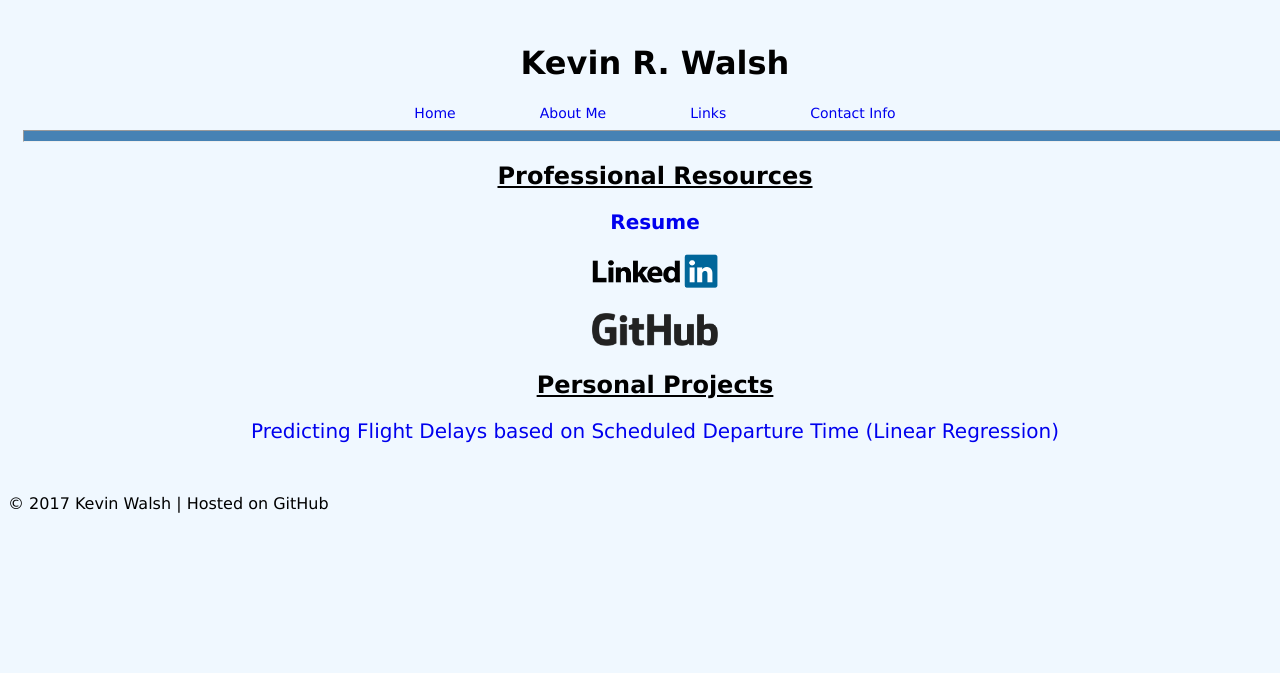
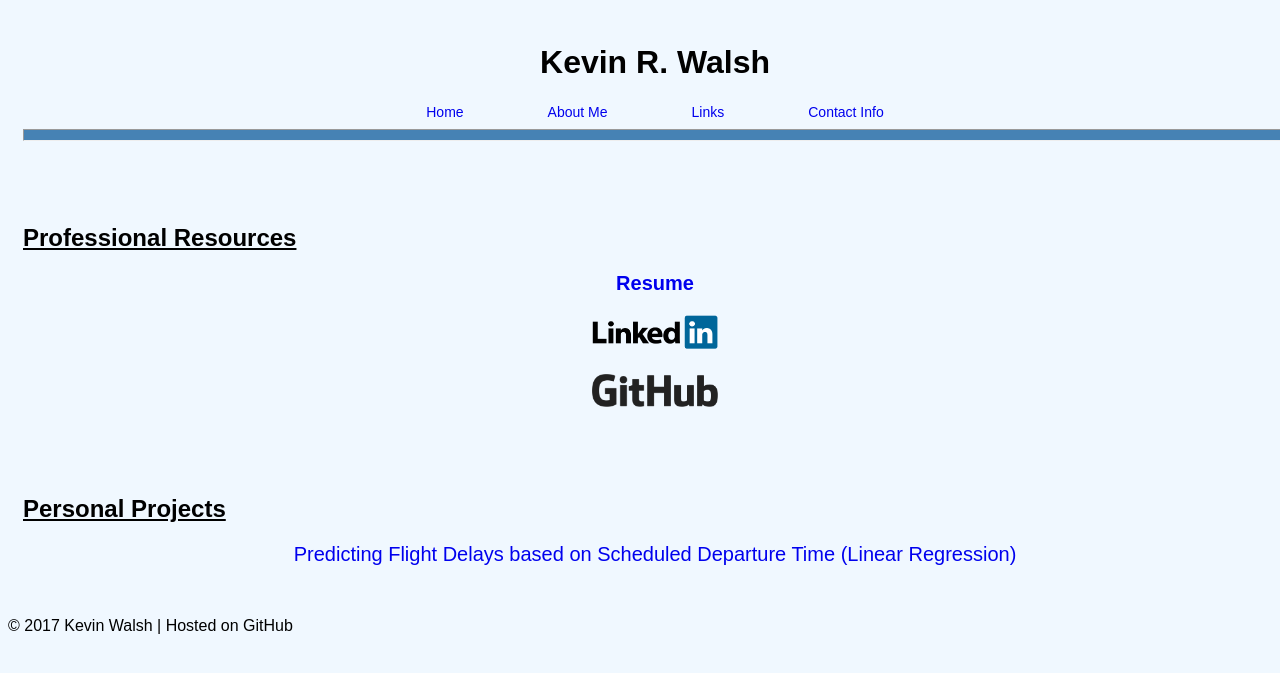
Before and after one commit to walshk/walshk.github.io, a PHP site: page /links.html in a window 1280 px wide. Shown: the top 673 px of the page. Run offline with PHP 8.4, Linux system fonts and the light colour scheme.

Commit message:
generic commit message

```diff
--- a/home.css
+++ b/home.css
@@ -1,20 +1,18 @@
-
-body{
-
-  background-color: AliceBlue;
+body {
+  background-color: aliceblue;
 }
 
 h1 {
   text-align: center;
-  font-family: Verdana;
+  font-family: sans-serif;
 }
 
 h2 {
-  font-family: Verdana;
+  font-family: sans-serif;
 }
 
 p {
-  font-family: Verdana;
+  font-family: sans-serif;
 }
 
 ul {
@@ -36,18 +34,13 @@ ul {
 
   text-decoration: none;
 
-  font-family: Verdana;
+  font-family: sans-serif;
   font-size: 14px;
 }
 
 .nav a:hover {
   font-weight: bold;
   font-size: 13px;
-}
-
-.kevpic {
-  margin-top: 20px;
-  border: 10px solid black;
 }
 
 .link {
@@ -57,7 +50,7 @@ ul {
 .link a {
   font-size: 20px;
   text-decoration: none;
-  font-family: Verdana;
+  font-family: sans-serif;
 }
 
 .link li {
@@ -75,10 +68,6 @@ hr {
   margin-left: 0;
 }
 
-.selfDescription {
-  margin-left: 10%;
-  margin-right: 10%;
-}
 
 .container {
   height: 80%;
@@ -91,12 +80,34 @@ hr {
 }
 
 .secHeader h2 {
-  text-align: center;
-  font-family: Verdana;
+  text-align: left;
+  font-family: sans-serif;
   text-decoration: underline;
+  padding-top: 5%;
 }
 
 .aboutInfo h3, p {
-  font-family: Verdana;
+  font-family: sans-serif;
   margin-right: 10%;
 }
+
+
+#descrip {
+  margin-left: 0%;
+}
+
+.kevpic {
+  width: 20%;
+  height: auto;
+  padding-left: 2%;
+  padding-right: 2%;
+  padding-bottom: 2%;
+}
+
+#page1, #page2, #page3 {
+  padding-bottom: 20%;
+}
+
+#page3 ul {
+  text-align: left;
+}
```
Also changed, not shown: index.html (+72 -11 lines), index.js (added).
